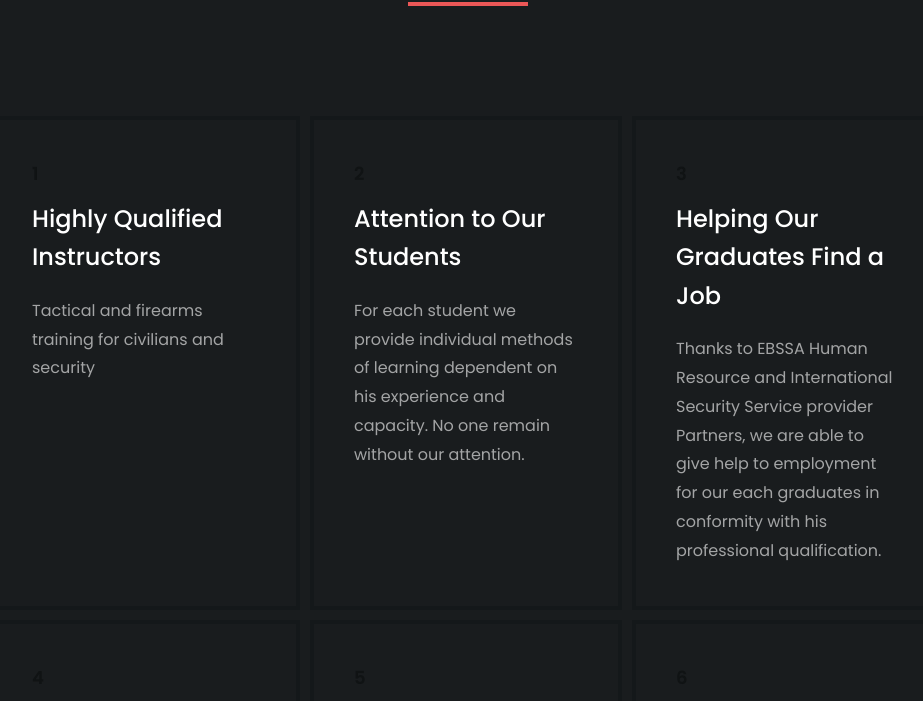
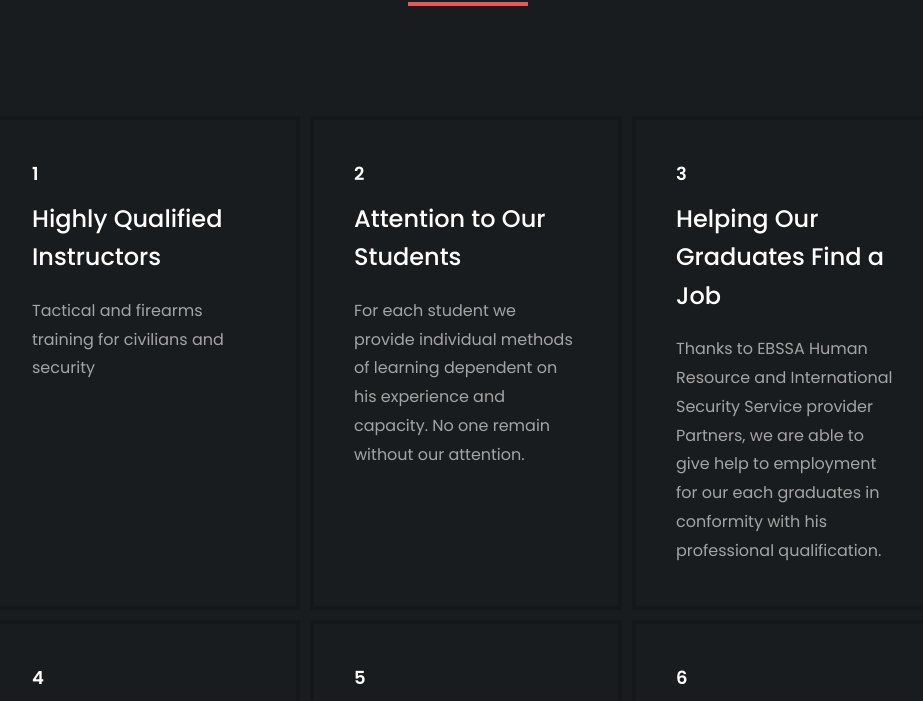
Before and after one commit to iljasbezhanidze/EBSSA, a website: page #src/index.html in a window 1280 px wide. Shown: the part 4801-5502 px from the top of the page, without its empty margins (172-1095 px from the left). Drawn offline with nearby package versions, Linux system fonts and the light colour scheme; files that its build step writes are made by us from their sources.

Commit message:
color tiles numeric counter

```diff
--- a/#src/scss/tiles.scss
+++ b/#src/scss/tiles.scss
@@ -17,7 +17,7 @@
 
     @include child-counter('> li', '', '\a') {
         @extend .e-pseudo;
-        color: #101314;
+        color: #fff;
         font-size: 18px;
         font-weight: 700;
         top: get-vw(60px);
```
Also changed, not shown: EBSSA/css/style.css, EBSSA/css/style.min.css.
